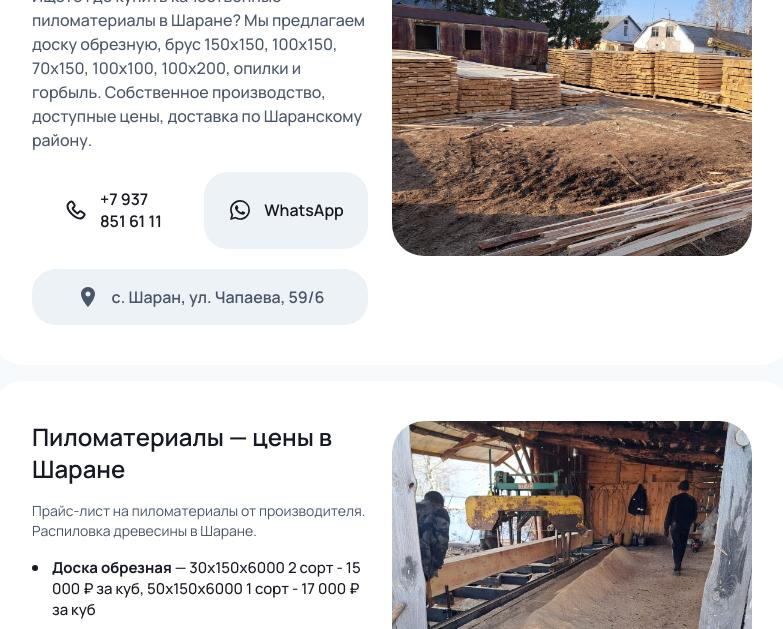
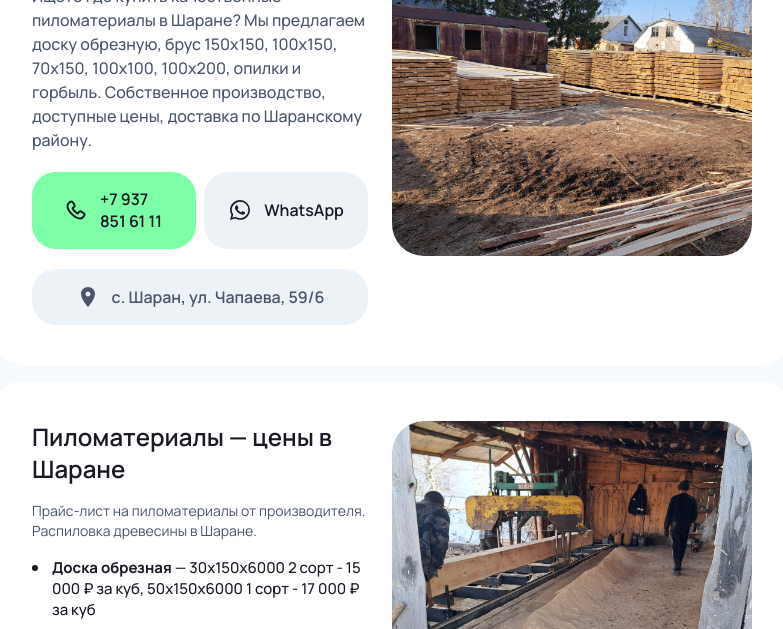
Before and after one commit to fareeder/pilor, a plain HTML site: page index.html in a window 1280 px wide. Shown: the part 144-773 px from the top of the page, without its empty margins (248-1031 px from the left). Drawn offline with Linux system fonts and the light colour scheme.

Commit message:
Update index.html

```diff
--- a/index.html
+++ b/index.html
@@ -59,7 +59,7 @@
     <style>
         *, *::before, *::after { box-sizing: border-box; margin: 0; padding: 0; }
         :root {
-            --primary: №7BFFA7;
+            --primary: #7BFFA7;
             --primary-hover: #00a3e3;
             --primary-light: #C2FFD6;
             --primary-text: #171923;
```
